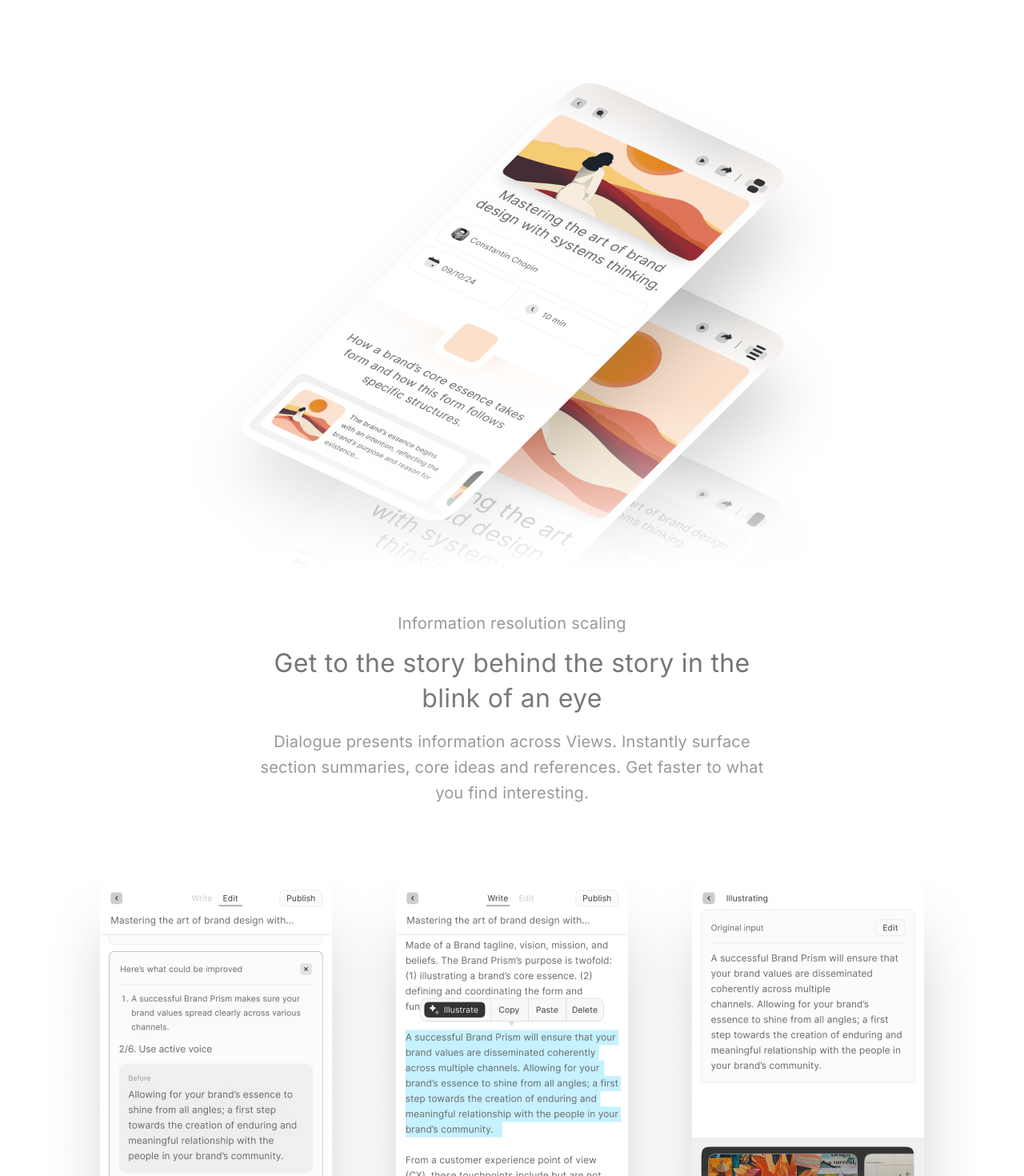
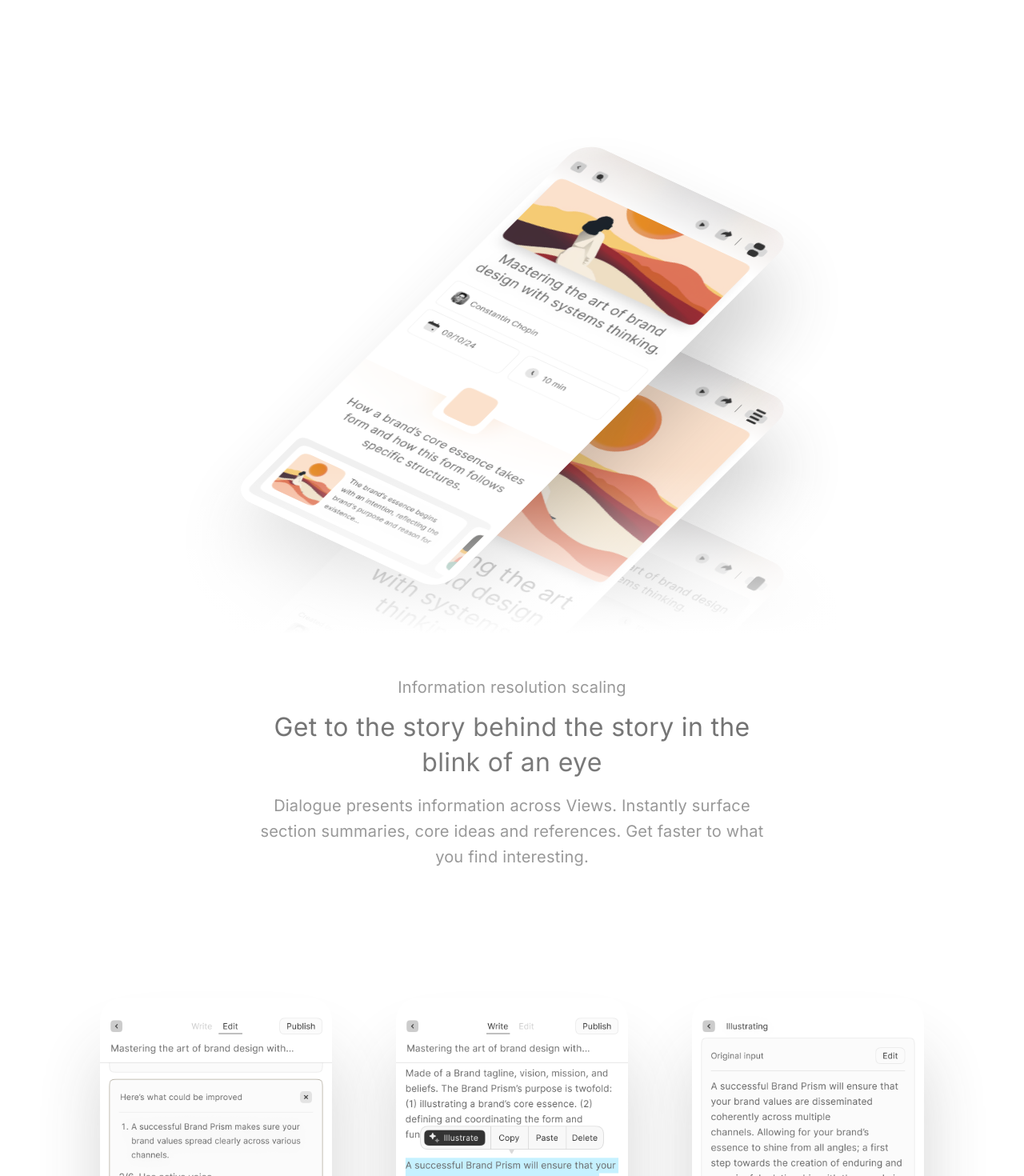
Before and after one commit to Dev0715/Dialogue-React-Landing, a React (Create React App) app: page / in a window 1280 px wide. Shown: the part 720-2190 px from the top of the page at 80% size. Built offline with nearby package versions, Linux system fonts and the light colour scheme.

Commit message:
update: convert to svg

```diff
--- a/src/components/landing/services/index.js
+++ b/src/components/landing/services/index.js
@@ -4,14 +4,14 @@ import Service from "./service";
 const Services = () => {
   const services = [
     {
-      src: "/images/information-resolution.png",
+      src: "/images/information-resolution.svg",
       image_description: "Information resolution scaling",
       title: "Get to the story behind the story in the blink of an eye",
       description:
         "Dialogue presents information across Views. Instantly surface section summaries, core ideas and references. Get faster to what you find interesting.",
     },
     {
-      src: "/images/conversational.png",
+      src: "/images/conversational.svg",
       image_description: "Conversational text editing & image creation",
       title:
         "Halve the time needed to communicate and illustrate your thoughts",
@@ -19,7 +19,7 @@ const Services = () => {
         "Dialogue integrates and analyses your knowledge bases. Informing relevant text editing suggestions. And creative directions to bring your work alive with personalized imagery.",
     },
     {
-      src: "/images/interactive-knowledge.png",
+      src: "/images/interactive-knowledge.svg",
       image_description: "Interactive knowledge network graphs",
       title: "Find people with complimentary skillsets and expertise",
       description:
@@ -28,7 +28,7 @@ const Services = () => {
   ];
 
   return (
-    <div className={styles.service_wrapper}>
+    <div className={styles.services}>
       {services.map((item, index) => (
         <Service
           key={index}
--- a/src/components/landing/services/styles.module.css
+++ b/src/components/landing/services/styles.module.css
@@ -0,0 +1,13 @@
+.services {
+  margin: 80px 0px 148px 0px;
+  display: flex;
+  flex-direction: column;
+  gap: 80px;
+}
+
+@media screen and (max-width: 640px) {
+  .services {
+    margin: 40px 0 80px 0;
+    gap: 40px;
+  }
+}
--- a/src/landing/styles.module.css
+++ b/src/landing/styles.module.css
@@ -3,17 +3,3 @@
   display: flex;
   flex-direction: column;
 }
-
-.service_wrapper {
-  margin: 80px 0px 148px 0px;
-  display: flex;
-  flex-direction: column;
-  gap: 80px;
-}
-
-@media screen and (max-width: 640px) {
-  .service_wrapper {
-    margin: 40px 0 80px 0;
-    gap: 40px;
-  }
-}
```
Also changed, not shown: public/images/conversational.svg (added), public/images/interactive-knowledge.svg (added).
